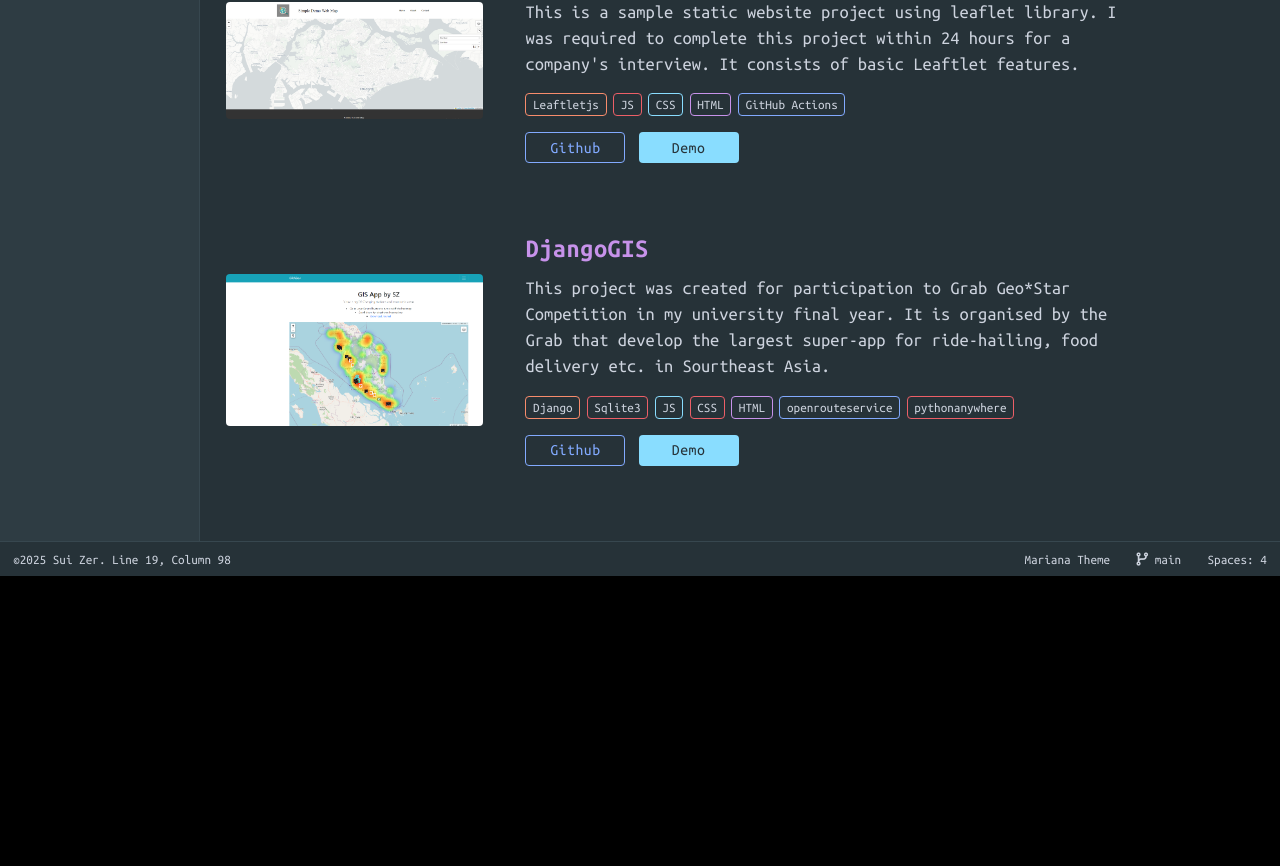
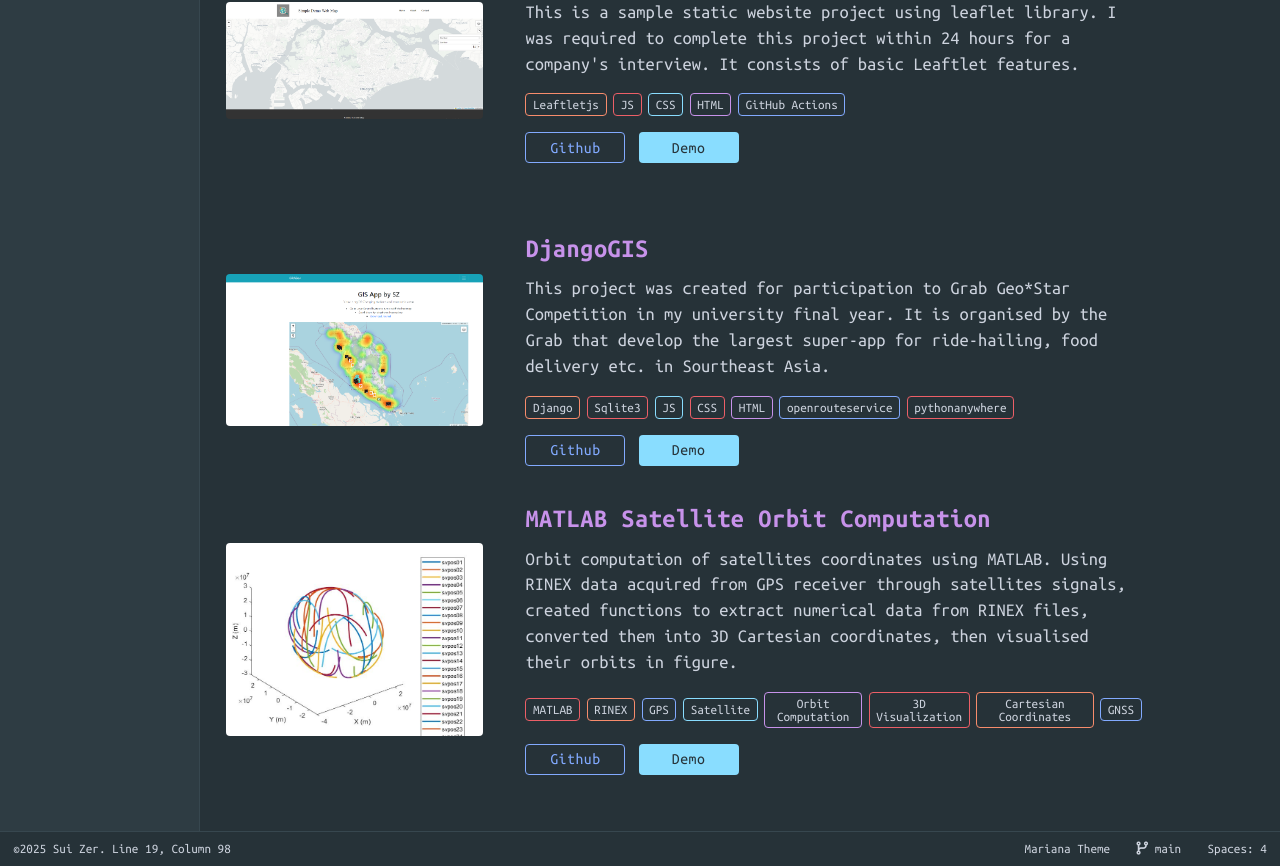
Before and after one commit to Suizer98/portfolio, a React (Create React App) app: page /projects in a window 1280 px wide. Shown: the part 1106-1972 px from the top of the page. Before the commit the page ends 1682 px from the top, so only its background shows below. Built offline with nearby package versions, Linux system fonts and the light colour scheme.

Commit message:
Added matlab project from academic

```diff
--- a/src/components/projects/Data.js
+++ b/src/components/projects/Data.js
@@ -1,6 +1,7 @@
 import deckglgis from './img/deckglgis.PNG'
 import leaflet from './img/leaflet.PNG'
 import loveesri from './img/loveesri.PNG'
+import matlab from './img/matlab.jpg'
 import nextjsazure from './img/nextjsazure.PNG'
 import pythonanywhere from './img/pythonanywhere.PNG'
 
@@ -315,5 +316,49 @@ export const projectsData = [
         tech: 'pythonanywhere'
       }
     ]
+  },
+  {
+    type: 'web',
+    img: matlab,
+    alt: 'Image of MATLAB Satellite Orbit Computation project',
+    title: 'MATLAB Satellite Orbit Computation',
+    description:
+      'Orbit computation of satellites coordinates using MATLAB. Using RINEX data acquired from GPS receiver through satellites signals, created functions to extract numerical data from RINEX files, converted them into 3D Cartesian coordinates, then visualised their orbits in figure.',
+    git: 'https://github.com/Suizer98/rinexpos',
+    demo: 'https://github.com/Suizer98/rinexpos',
+    tech: [
+      {
+        color: 'blue',
+        tech: 'MATLAB'
+      },
+      {
+        color: 'green',
+        tech: 'RINEX'
+      },
+      {
+        color: 'purple',
+        tech: 'GPS'
+      },
+      {
+        color: 'yellow',
+        tech: 'Satellite'
+      },
+      {
+        color: 'red',
+        tech: 'Orbit Computation'
+      },
+      {
+        color: 'blue',
+        tech: '3D Visualization'
+      },
+      {
+        color: 'green',
+        tech: 'Cartesian Coordinates'
+      },
+      {
+        color: 'purple',
+        tech: 'GNSS'
+      }
+    ]
   }
 ]
```
Also changed, not shown: src/components/projects/img/matlab.jpg (added).
